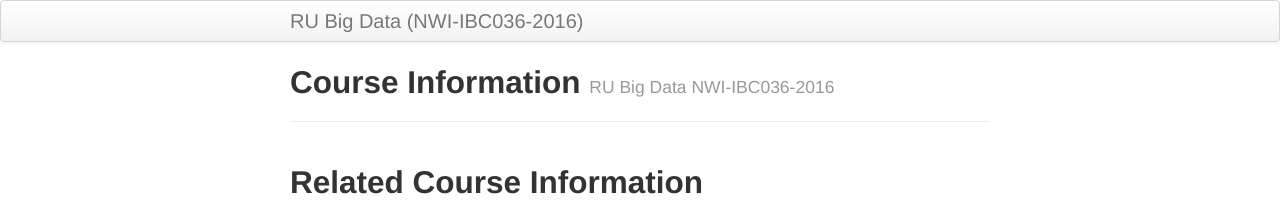
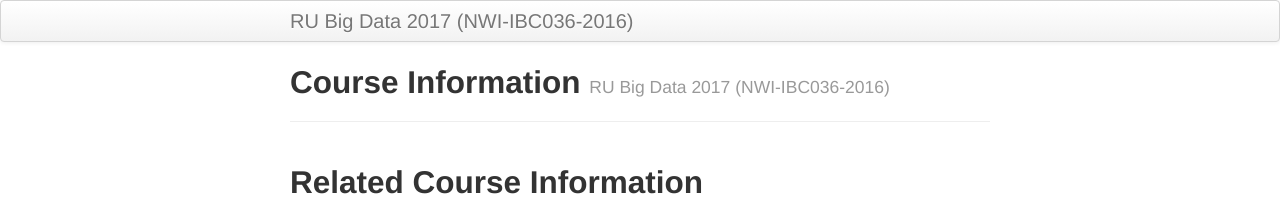
Before and after one commit to Thelukepet/course, a Jekyll site: the page built from index.md, in a window 1280 px wide. Shown: the top 203 px of the page. Built offline with Jekyll 4.4.1, drawn with Linux system fonts in a browser that asks for light colours.

Commit message:
Clearer header info

```diff
--- a/_config.yml
+++ b/_config.yml
@@ -8,7 +8,7 @@ highlighter: rouge
 # Themes are encouraged to use these universal variables
 # so be sure to set them if your theme uses them.
 #
-title : RU Big Data (NWI-IBC036-2016)
+title : RU Big Data 2017 (NWI-IBC036-2016)
 author :
   name : Arjen P. de Vries
   email : arjen@cs.ru.nl
--- a/index.md
+++ b/index.md
@@ -1,7 +1,7 @@
 ---
 layout: page
 title: Course Information
-tagline: RU Big Data NWI-IBC036-2016
+tagline: RU Big Data 2017 (NWI-IBC036-2016)
 description: RU Big Data course information and overall structure
 ---
 
```
